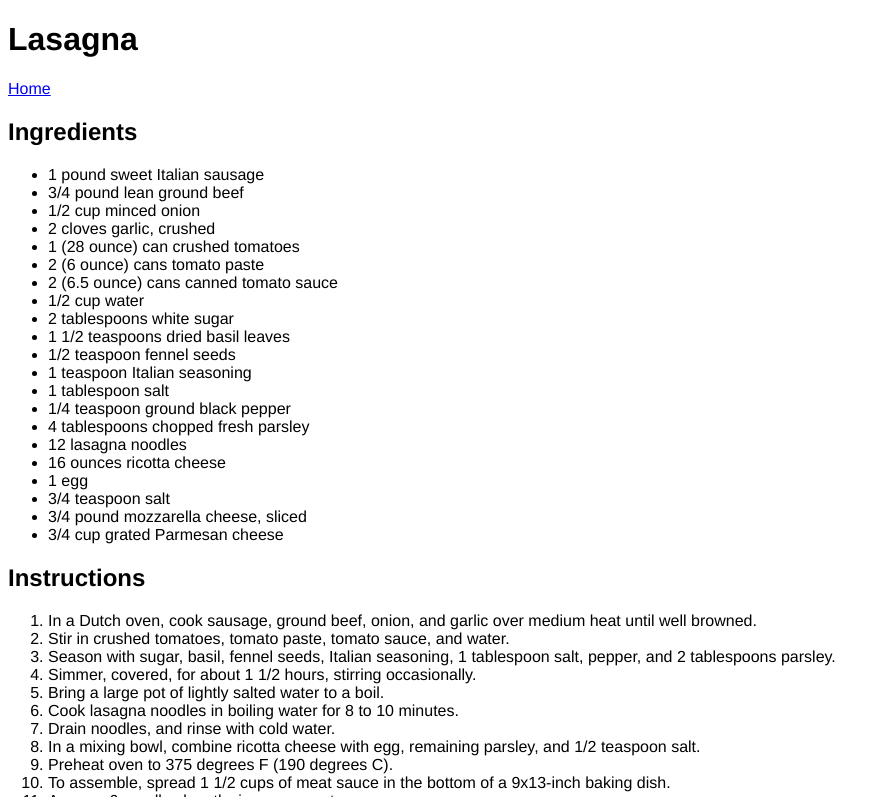
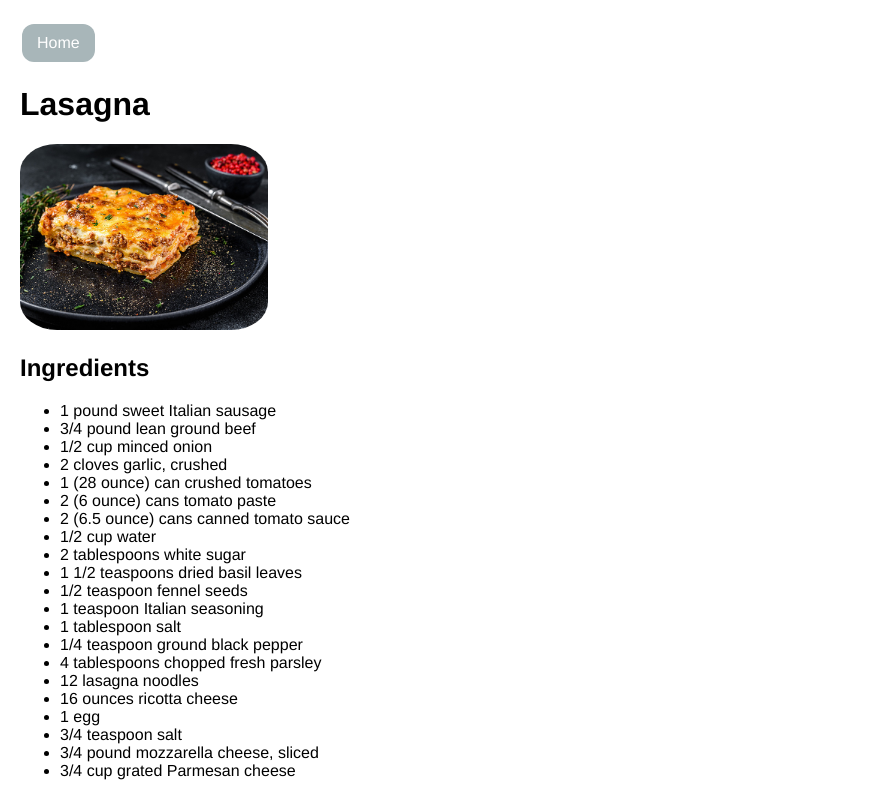
Before and after one commit to adam-bahri/odin-recipes, a plain HTML site: page recipes/lasagna.html in a window 1280 px wide. Shown: the top 797 px of the page, without its empty margins (0-889 px from the left). Drawn offline with Linux system fonts and the light colour scheme.

Commit message:
Update meal pages layout

```diff
--- a/recipes/lasagna.html
+++ b/recipes/lasagna.html
@@ -4,11 +4,18 @@
     <meta charset="UTF-8">
     <meta name="viewport" content="width=device-width, initial-scale=1.0">
     <title>Document</title>
+    <title>Lasagna Recipe</title>
     <link rel="stylesheet" href="../styles.css">
 </head>
 <body>
+    <nav>
+        <a href="../index.html" class="home-button">Home</a>
+    </nav>
     <h1>Lasagna</h1>
-    <a href="../index.html">Home</a>
+    <div class="image-container">
+        <img src="lasagna.jpg" alt="Lasagna" height="230" width="250">
+    </div>
+    </div>
     <h2>Ingredients</h2>
     <ul>
         <li>1 pound sweet Italian sausage</li>
--- a/styles.css
+++ b/styles.css
@@ -1,8 +1,43 @@
 body {
     font-family: 'Helvetica', sans-serif;
+    margin: 0;
+    padding: 20px;
 }
 
+nav {
+    margin-bottom: 20px;
+}
+
+h1 {
+    margin-top: 0;
+}
+
+.image-container {
+    margin-bottom: 20px;
+}
+
+.image-container img {
+    max-width: 20%;
+    height: auto;
+    border-radius: 15%;
+}
+
+a.home-button {
+    background-color: #a8b6b9;
+    border: none;
+    color: white;
+    padding: 10px 15px;
+    text-align: center;
+    text-decoration: none;
+    display: inline-block;
+    font-size: 16px;
+    margin: 4px 2px;
+    cursor: pointer;
+    border-radius: 12px;
+}
 
 img {
+    max-width: 100%;
+    height: auto;
     border-radius: 15%;
 }
```
Also changed, not shown: recipes/pizza.html (+6 -1 lines), recipes/tiramisu.html (+6 -1 lines).
